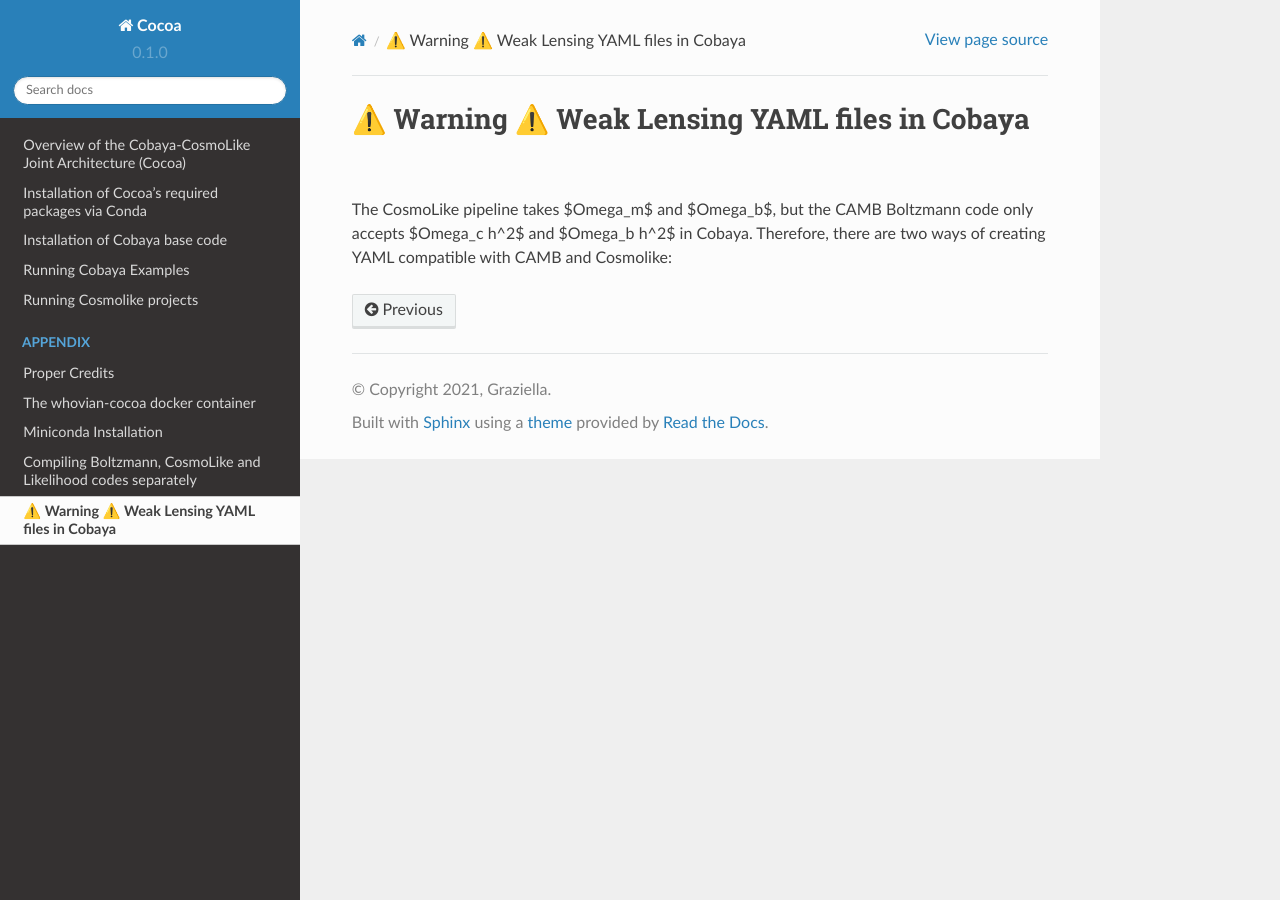
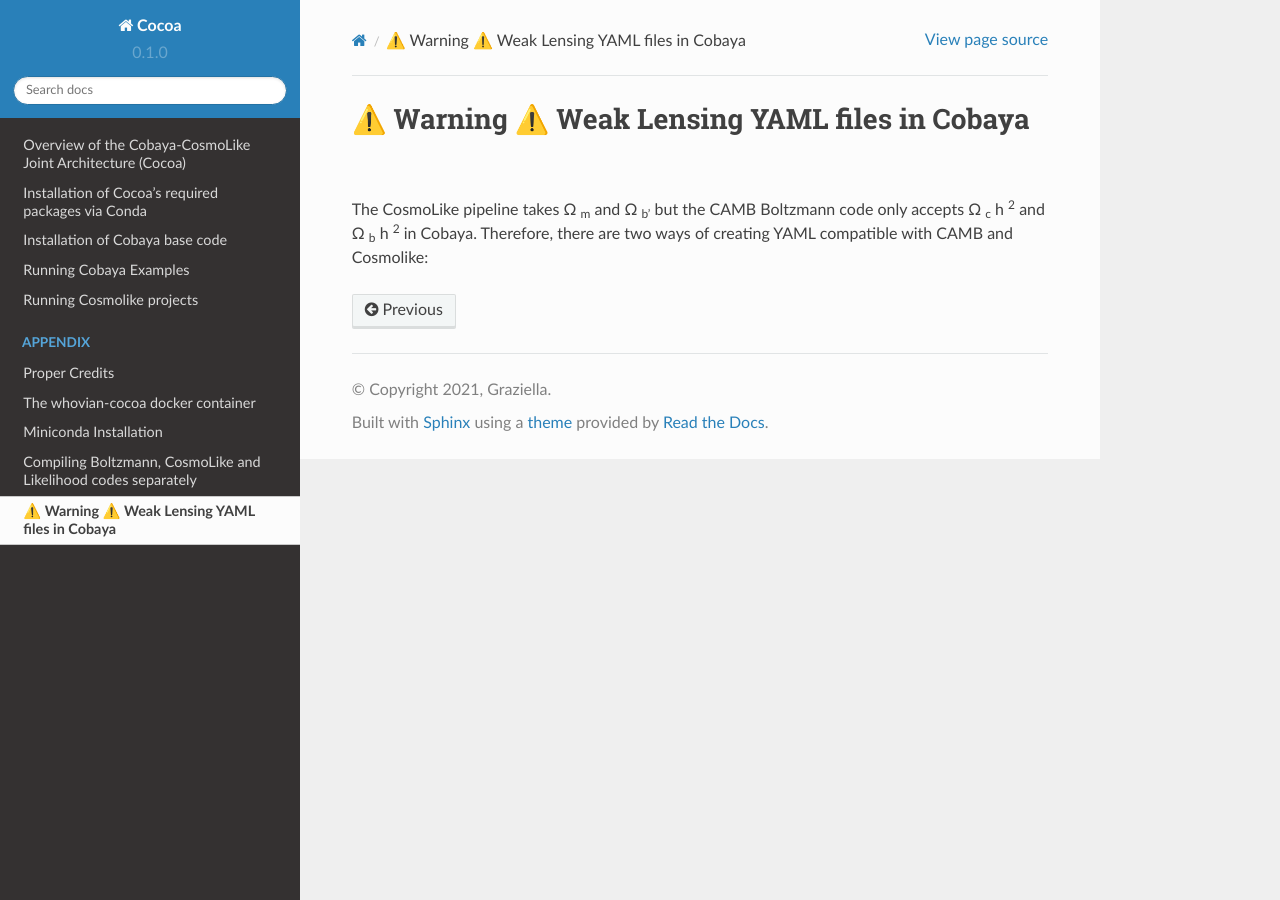
Before and after one commit to shyambhavi3/Cocoa, a Sphinx documentation site: the page built from docs/source/warningWeakLensing.rst, in a window 1280 px wide. Built offline with Sphinx 7.4.7 and the Read the Docs theme 2.0.0, drawn with Linux system fonts in a browser that asks for light colours.

Commit message:
Update warningWeakLensing.rst

```diff
--- a/docs/source/warningWeakLensing.rst
+++ b/docs/source/warningWeakLensing.rst
@@ -1,3 +1,3 @@
 ⚠️ Warning ⚠️ Weak Lensing YAML files in Cobaya
 ================================================
-The CosmoLike pipeline takes $\Omega_m$ and $\Omega_b$, but the CAMB Boltzmann code only accepts $\Omega_c h^2$ and $\Omega_b h^2$ in Cobaya. Therefore, there are two ways of creating YAML compatible with CAMB and Cosmolike:
+The CosmoLike pipeline takes  Ω :sub:`m` and  Ω :sub:`b'` but the CAMB Boltzmann code only accepts Ω :sub:`c` h :sup:`2` and Ω :sub:`b` h :sup:`2` in Cobaya. Therefore, there are two ways of creating YAML compatible with CAMB and Cosmolike:
```
